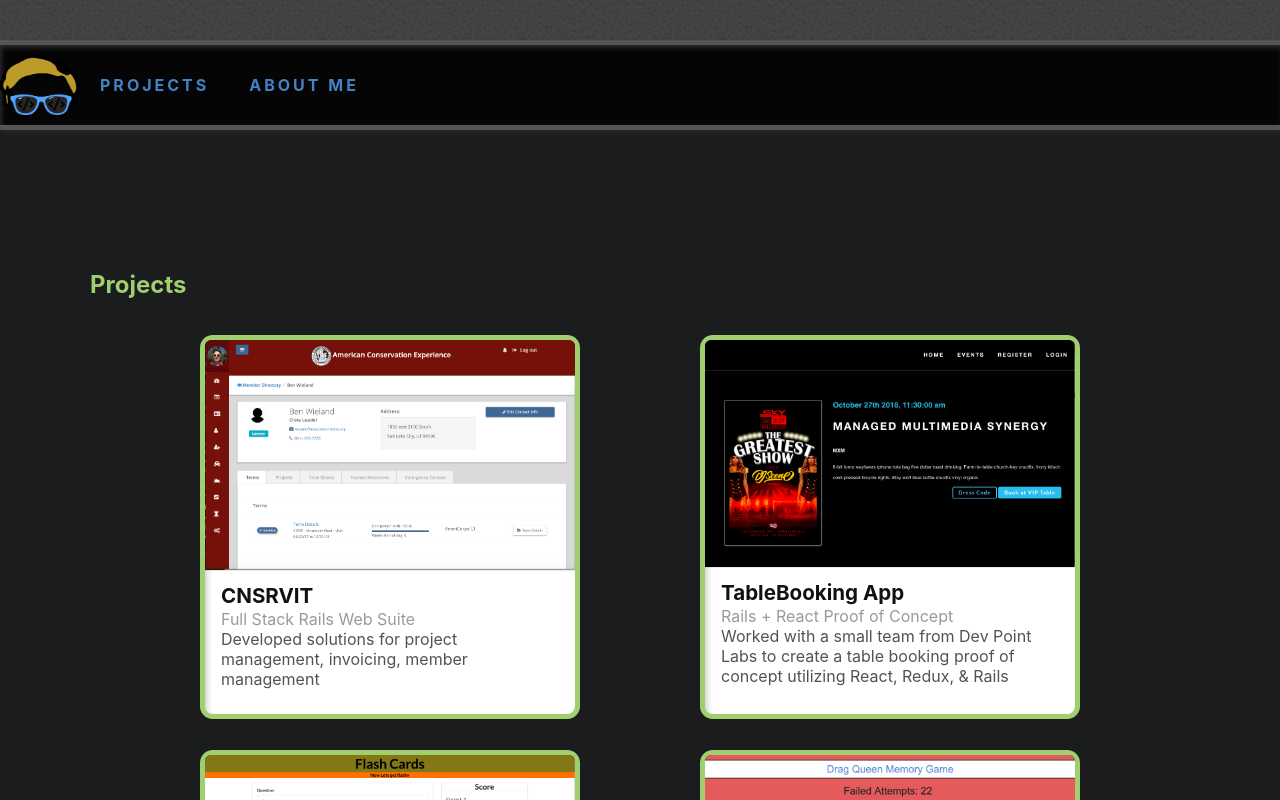
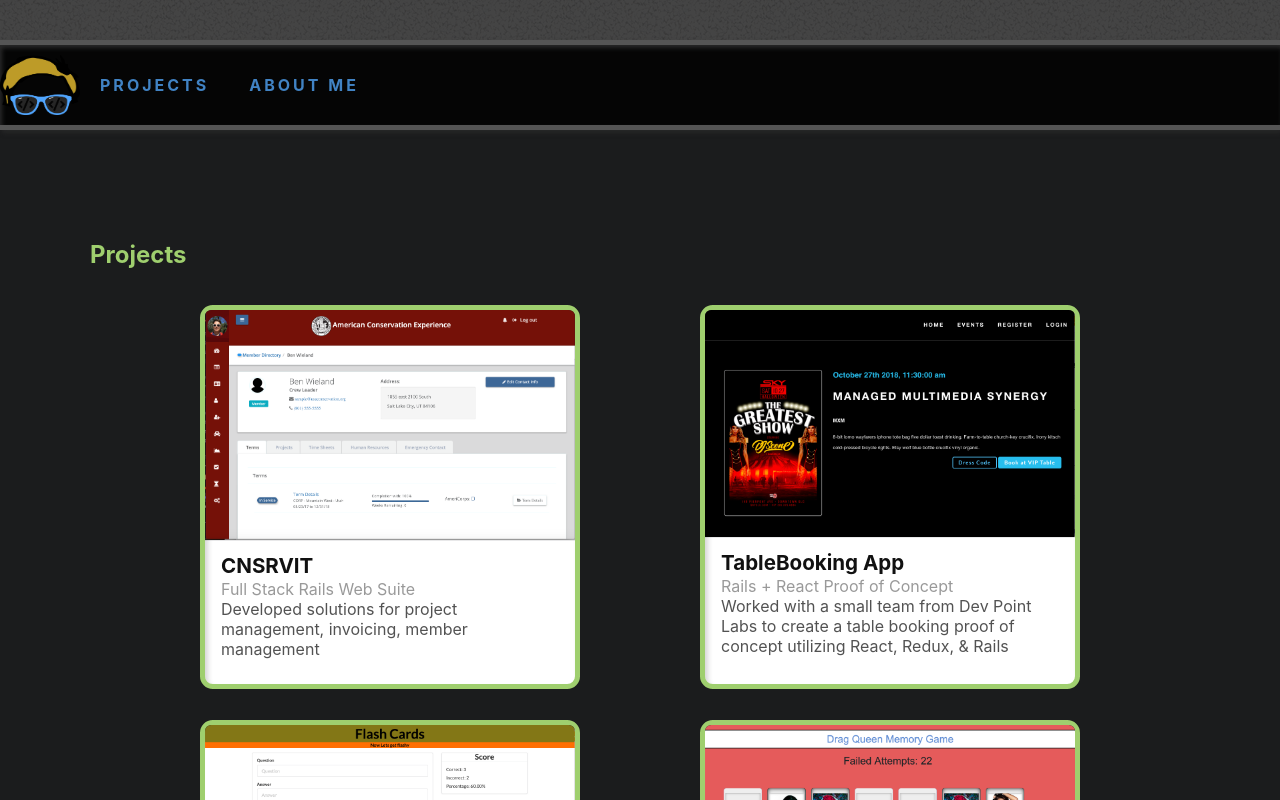
Before and after one commit to pohl989/pohlfolio, a React (Create React App) app: page / in a window 1280 px wide. Shown: the part 760-1560 px from the top of the page. Built offline with nearby package versions, Linux system fonts and the light colour scheme.

Commit message:
margin adjustment

```diff
--- a/src/App.js
+++ b/src/App.js
@@ -9,7 +9,7 @@ const App = () => (
   <div>
     <WelcomeScreen style={{padding: "50px"}} />
     <NavBar />
-    <div id={"start"} style={{paddingTop: '120px'}}>
+    <div id={"start"} style={{paddingTop: '90px'}}>
       <Route exact path="/" component={Home} />
     </div>
   </div>
```
